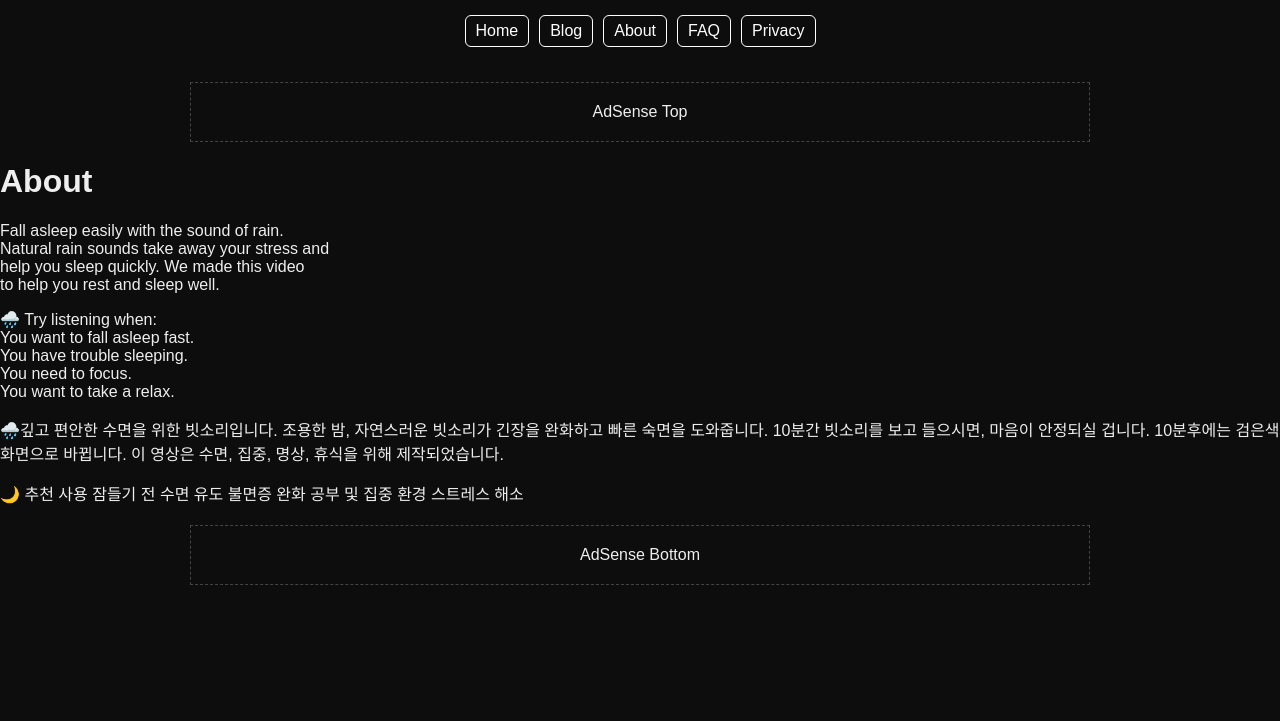
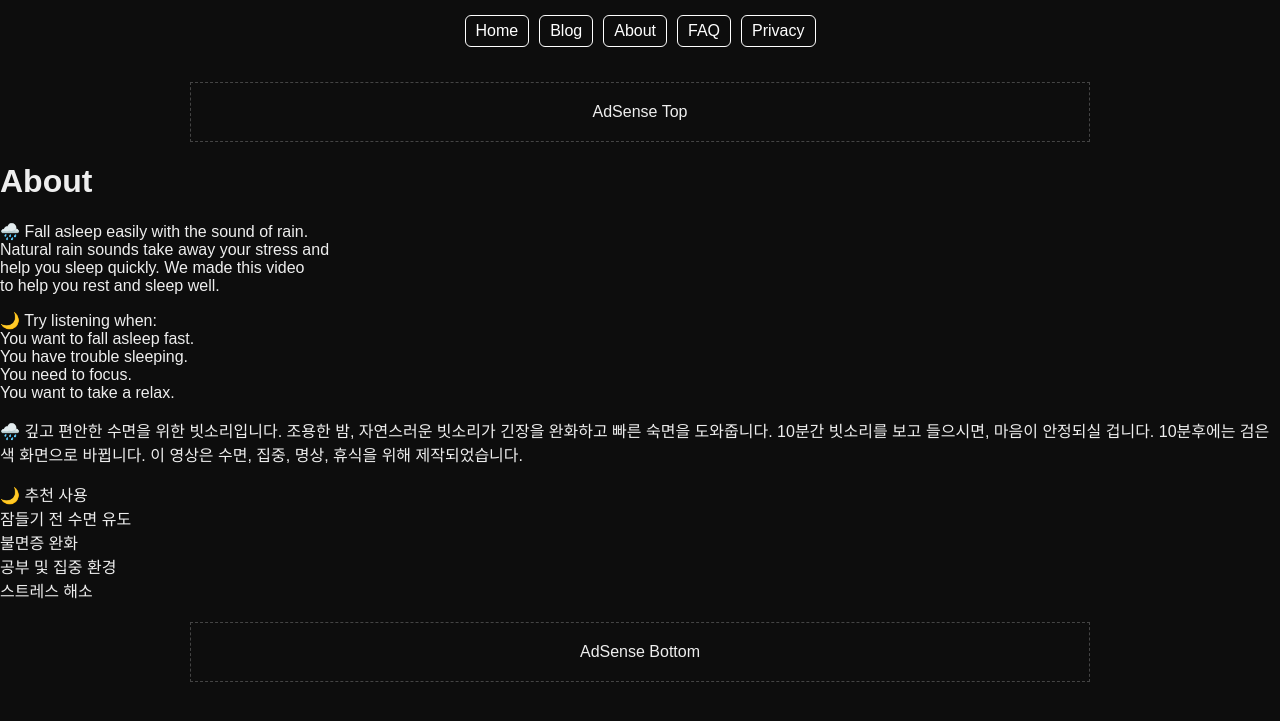
Before and after one commit to choijangwook/rain-deep-sleep, a Jekyll site: the page built from about.md, in a window 1280 px wide. Shown: the top 721 px of the page. Built offline with Jekyll 4.4.1, drawn with Linux system fonts in a browser that asks for light colours.

```diff
--- a/about.md
+++ b/about.md
@@ -5,22 +5,22 @@ title: About
 
 # About
 
-Fall asleep easily with the sound of rain.<br>
+🌧️ Fall asleep easily with the sound of rain.<br>
 Natural rain sounds take away your stress and<br>
 help you sleep quickly. We made this video<br>
 to help you rest and sleep well.<br>
 
-🌧️ Try listening when: <br>
+🌙 Try listening when: <br>
 You want to fall asleep fast.<br>
 You have trouble sleeping.<br>
 You need to focus. <br>
 You want to take a  relax. <br>
 
 
-🌧️깊고 편안한 수면을 위한 빗소리입니다. 조용한 밤, 자연스러운 빗소리가 긴장을 완화하고 빠른 숙면을 도와줍니다. 10분간 빗소리를 보고 들으시면, 마음이 안정되실 겁니다. 10분후에는 검은색 화면으로 바뀝니다. 이 영상은 수면, 집중, 명상, 휴식을 위해 제작되었습니다.
+🌧️ 깊고 편안한 수면을 위한 빗소리입니다. 조용한 밤, 자연스러운 빗소리가 긴장을 완화하고 빠른 숙면을 도와줍니다. 10분간 빗소리를 보고 들으시면, 마음이 안정되실 겁니다. 10분후에는 검은색 화면으로 바뀝니다. 이 영상은 수면, 집중, 명상, 휴식을 위해 제작되었습니다.
 
-🌙 추천 사용
-잠들기 전 수면 유도
-불면증 완화
-공부 및 집중 환경
-스트레스 해소
+🌙 추천 사용<br>
+잠들기 전 수면 유도<br>
+불면증 완화<br>
+공부 및 집중 환경<br>
+스트레스 해소<br>
```
